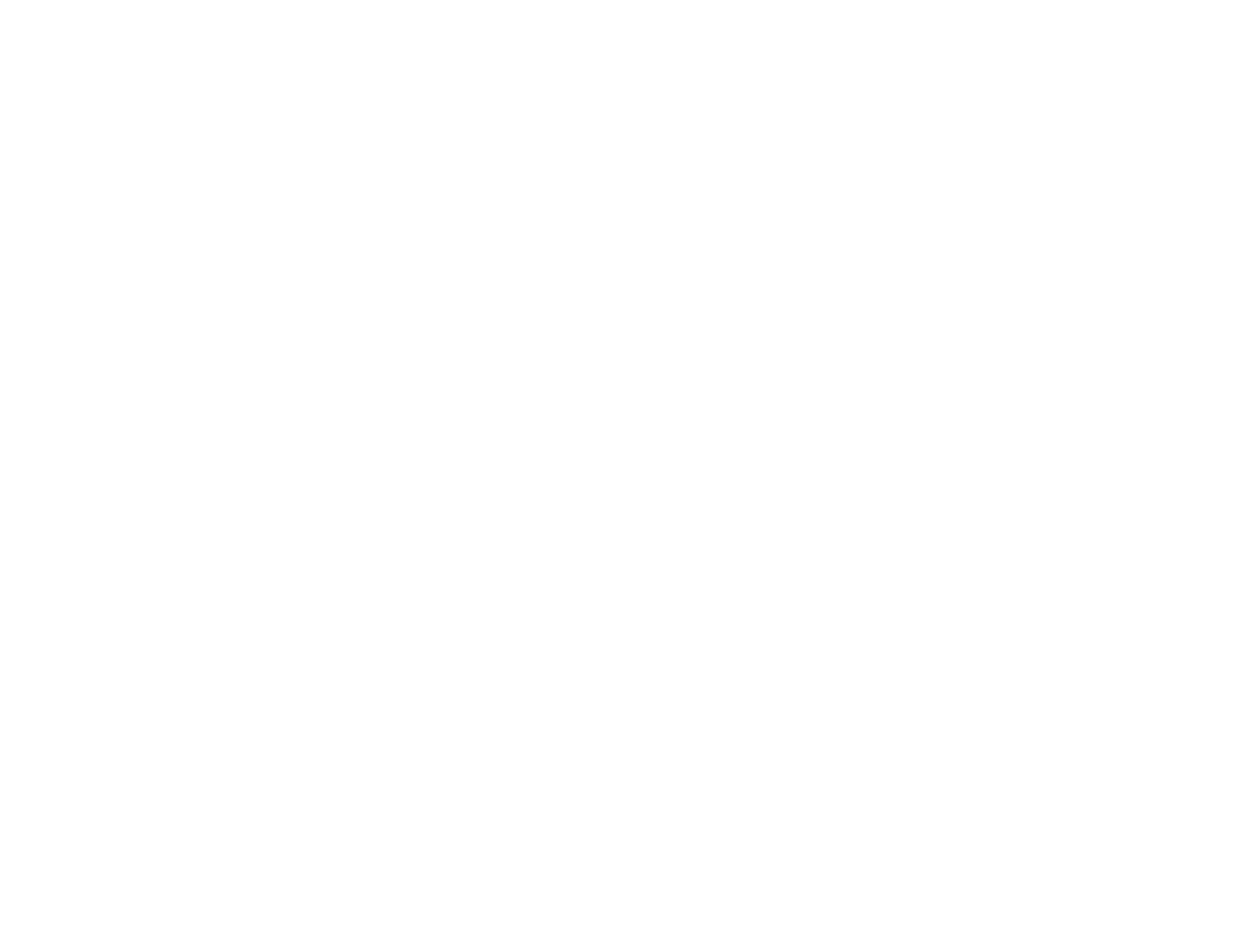
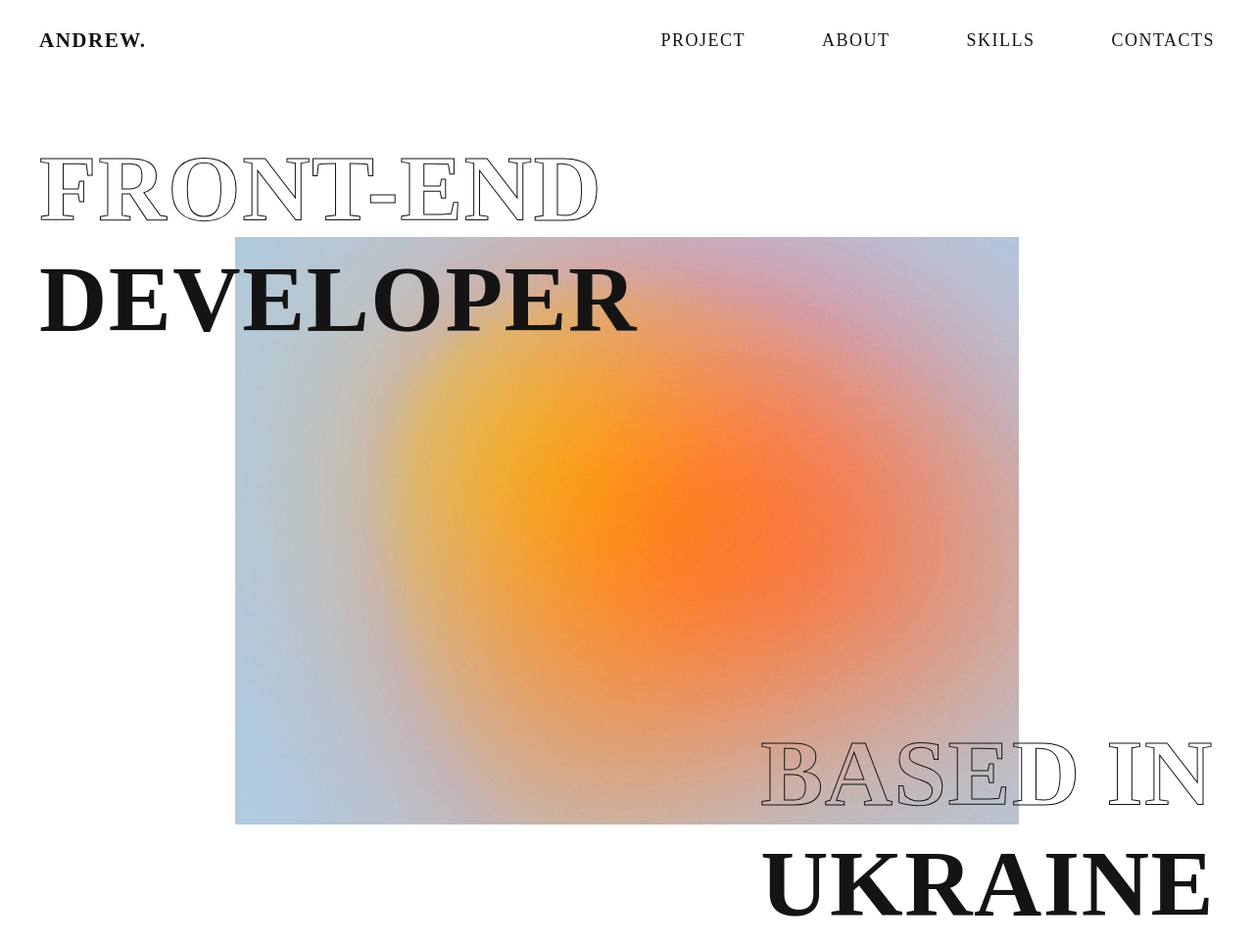
Before and after one commit to Brooklyn-lab1/test, a plain HTML site: page index.html in a window 1280 px wide. Shown: the whole page at 98% size. Before the commit the page ends 800 px from the top, so only its background shows below. Drawn offline with Linux system fonts and the light colour scheme.

Commit message:
add block header and preview

```diff
--- a/css/style.css
+++ b/css/style.css
@@ -0,0 +1,111 @@
+* {
+   margin: 0;
+   padding: 0;
+}
+
+ul, ol {
+   list-style: none;
+}
+
+a {
+   text-decoration: none;
+}
+
+a:hover {
+   text-decoration: none;
+}
+
+body {
+   color: #141414;
+   background: #ffffff;
+   letter-spacing: 1.5px;
+}
+
+.container {
+   max-width: 1200px;
+   padding: 0 15px;
+   width: 100%;
+   margin: 0 auto;
+}
+
+.header {
+   margin: 30px 0;
+}
+
+.header__body {
+   display: flex;
+   justify-content: space-between;
+   align-items: center;
+}
+
+.header__logo {
+   font-size: 21px;
+    font-weight: 700;
+    line-height: 21px;
+}
+
+.header__items {
+   display: flex;
+   justify-content: space-between;
+   align-items: center;
+}
+
+.header__item:not(:last-child) {
+   margin-right: 78px;
+}
+
+.header__link {
+   font-size: 18px;
+   line-height: 22px;
+   color: #141414;
+   text-transform: uppercase;
+}
+
+.preview {
+   padding: 160px 0;
+}
+
+.preview__wrapper {
+   display: flex;
+   justify-content: center;
+   align-items: center;
+   flex-direction: column;
+}
+
+.preview__images {
+   position: relative;
+}
+
+.preview__title {
+   font-size: 96px;
+   line-height: 113px;
+   font-weight: 700;
+   text-transform: uppercase;
+   position: absolute;
+}
+
+.preview__title_top {
+   top: -106px;
+   left: -200px;
+}
+
+.preview__title_bottom {
+   bottom: -113px;
+   right: -200px;
+}
+
+.preview__title-black {
+   display: block;
+   color: transparent;
+   -webkit-text-stroke: 1px #141414;
+}
+
+
+.wrapper {
+   display: flex;
+   justify-content: space-between;
+   align-items: center;
+   max-width: 800px;
+   width: 100%;
+   margin: 0 auto;
+}
--- a/index.html
+++ b/index.html
@@ -4,9 +4,59 @@
    <meta charset="UTF-8">
    <meta http-equiv="X-UA-Compatible" content="IE=edge">
    <meta name="viewport" content="width=device-width, initial-scale=1.0">
-   <title>Document</title>
+   <title>ANDREW</title>
+   <link rel="stylesheet" href="./css/style.css">
 </head>
 <body>
+   <header class="header">
+      <div class="container header__body">
+         <div class="header__image">
+            <!-- <a href="#"><img src="" alt=""></a> -->
+            <p class="header__logo">ANDREW.</p>
+         </div>
+         <nav >
+            <ol class="header__items">
+               <li class="header__item">
+                  <a class="header__link" href="#">Project</a>
+               </li>
+               <li class="header__item">
+                  <a class="header__link" href="#">About</a>
+               </li>
+               <li class="header__item">
+                  <a class="header__link" href="#">Skills</a>
+               </li>
+               <li class="header__item">
+                  <a class="header__link" href="#">contacts</a>
+               </li>
+            </ol>
+         </nav>
+      </div>
+   </header>
+   <main>
+      <section class="preview">
+         <div class="container">
+            <div class="preview__wrapper">
 
+               <div class="preview__images">
+                  <h1 class="preview__title preview__title_top">
+                     <span class="preview__title-black">Front-end</span>
+                     Developer
+                  </h1>
+                  <img src="./img/preview-img.jpg" alt="Preview images" width="800" height="600">
+                  <h2 class="preview__title preview__title_bottom">
+                     <span class="preview__title-black">based in</span>
+                     ukraine
+                  </h2>
+               </div>
+
+            </div>
+         </div>
+      </section>
+
+      <section>
+
+      </section>
+   </main>
+   <footer></footer>
 </body>
 </html>
```
Also changed, not shown: img/preview-img.jpg (added).
